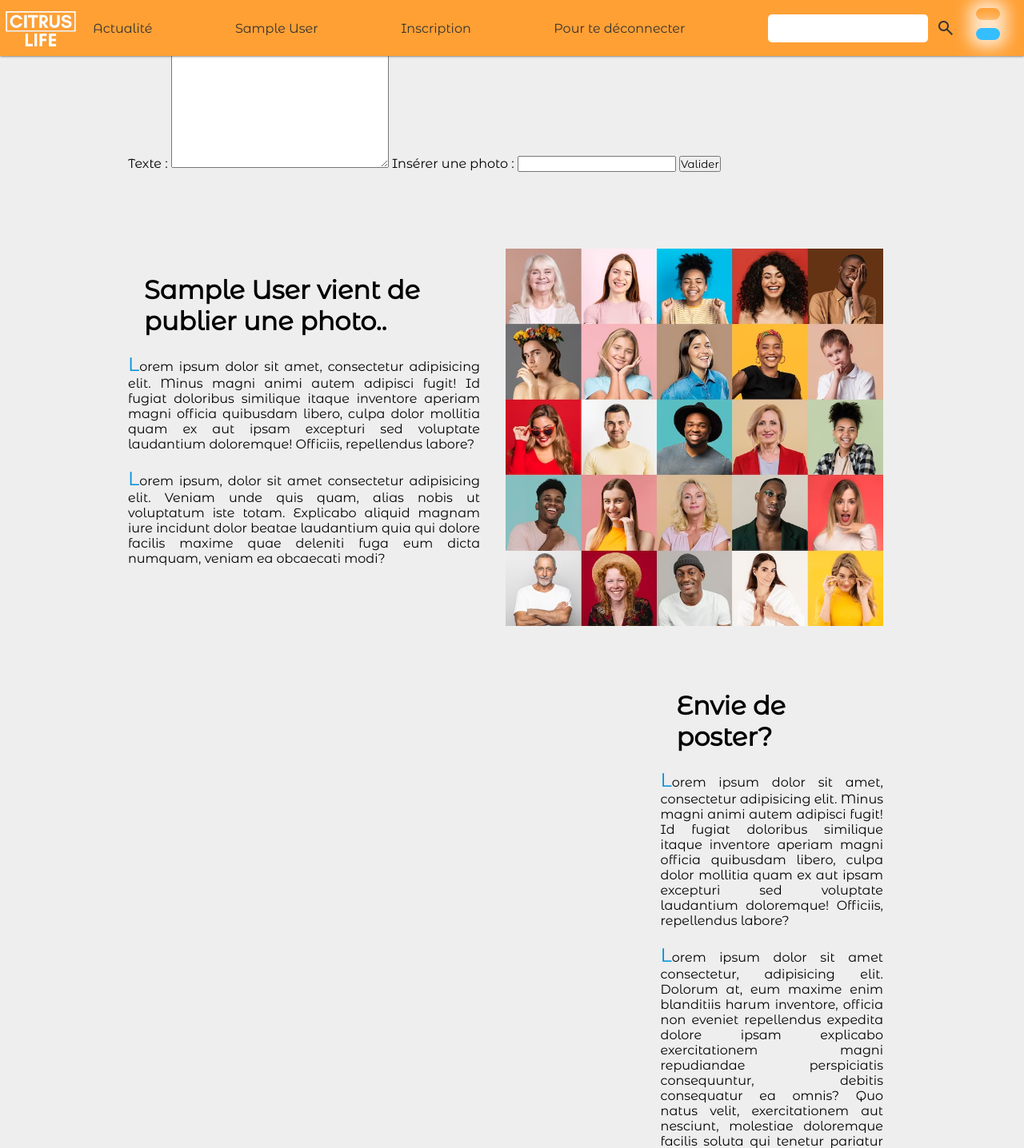
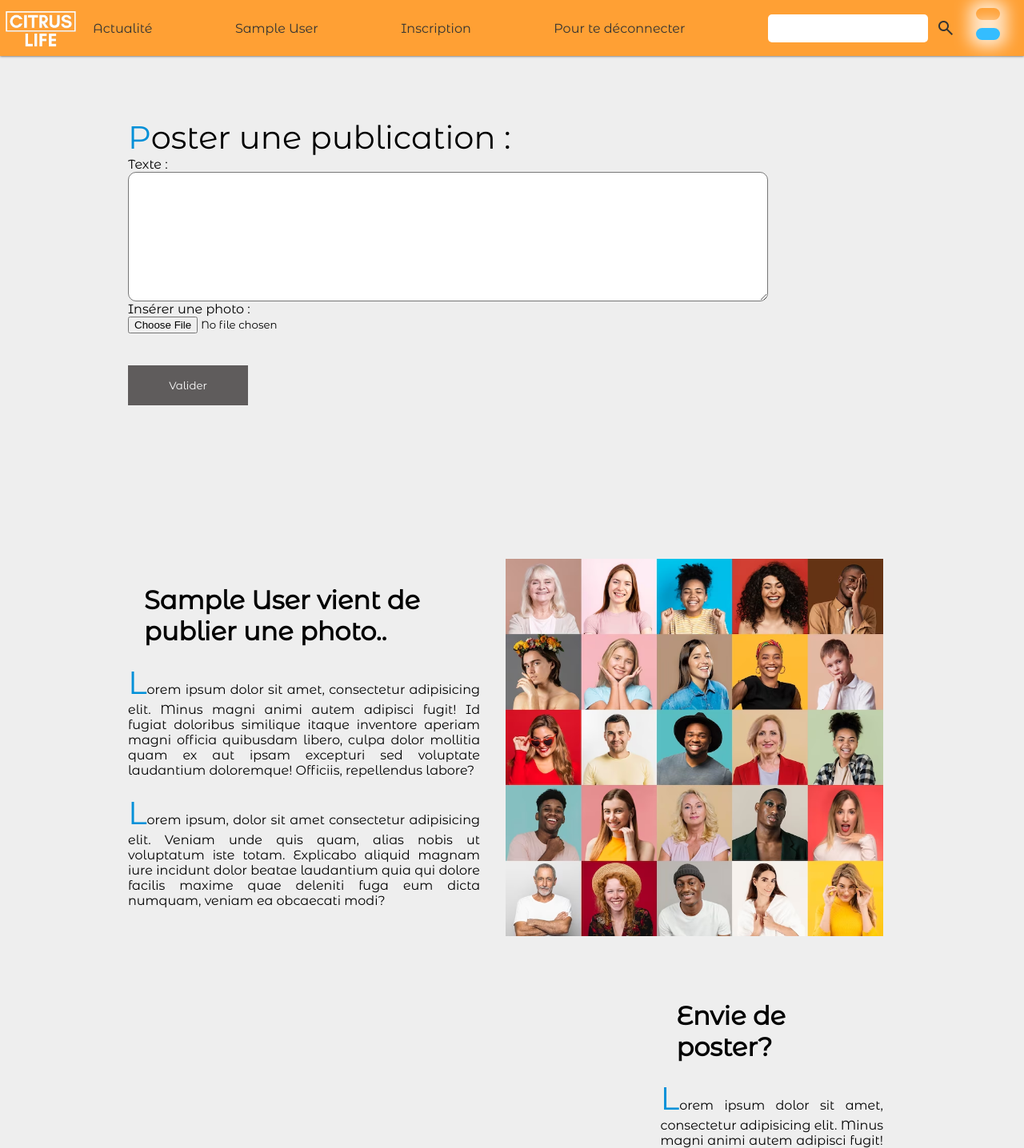
Before and after one commit to Valodev89/reseau_social_perso, a PHP site: page /page_principal_log.php in a window 1280 px wide. Shown: the top 1436 px of the page at 80% size. Run offline with PHP 8.4, Linux system fonts and the light colour scheme; the visitor is signed in with stand-in values (Sample User, id 1); data that the repository does not hold is empty; some libraries are stand-ins or nearby versions.

Commit message:
modification sur page personnel

```diff
--- a/Page_profil.php
+++ b/Page_profil.php
@@ -35,6 +35,6 @@ include('includes/footer.php');
 
 <?php
 } else {
-    echo "<script>window.location.replace('se_connecter.php')</script>";
+    echo "<script>window.location.replace('page_connecter.php')</script>";
 }
 ?>
--- a/css/style_page_principal_log.css
+++ b/css/style_page_principal_log.css
@@ -129,7 +129,7 @@ p {
   text-align: justify;
 }
 p::first-letter {
-  font-size: 1.5rem;
+  font-size: 2.5rem;
   color: rgb(0, 144, 216);
 }
 .adapt {
@@ -140,6 +140,16 @@ p::first-letter {
 .dummy-adapt {
   padding: 2rem 2rem 2rem 0;
 }
+
+#publication {
+  width:auto;
+  border-radius: 10px;
+}
+
+.formulaire {
+  font-size: 2.5em;
+}
+
 .adapt img {
   width: 50%;
 }
@@ -147,6 +157,15 @@ p::first-letter {
   padding: 1rem;
   margin-bottom: 3rem;
   display: flex;
+}
+
+input[type=submit] {
+  height: 50px;
+  width: 150px;
+  margin-top: 5%;
+  background-color: #5f5c5c;
+  border: 0px solid black;
+  color: white;
 }
 .improvise h1 {
   text-align: right;
@@ -293,10 +312,18 @@ p::first-letter {
   cursor: pointer;
   transition: 0.3s;
 }
+
 .fa-times-circle:hover {
   color: rgb(211, 242, 251);
   transform: translateX(-1px);
 }
+
 .fa-times-circle:active {
   transform: scale(1.5);
 }
+
+#form2 {
+  display: flex;
+flex-direction: column;
+  width: 100vh;
+}
--- a/includes/header.php
+++ b/includes/header.php
@@ -20,7 +20,7 @@
         <li class="linav"><a href="./page_actualite.php">Actualité</a></li>
         <li class="linav"><a href="./page_profil.php"><?php echo $profil; ?></a></li>
         <li class="linav"><a href="./page_inscription.php">Inscription</a></li>
-        <li class="linav"><a href="./se_connecter.php"><?php echo $log; ?></a></li>
+        <li class="linav"><a href="./page_connecter.php"><?php echo $log; ?></a></li>
         <li id="recherche">
           <input type="text" id="barrerecherche">
           <span class="material-symbols-outlined" id="logosearch">search</span>
--- a/inscription.php
+++ b/inscription.php
@@ -24,6 +24,6 @@
             'password' => $password
         ]);
         // On renvoie l'utilisateur sur le formulaire de connexion
-        echo "<script>window.location.replace('se_connecter.php')</script>";
+        echo "<script>window.location.replace('page_connecter.php')</script>";
     }
 ?>
--- a/page_actualite.php
+++ b/page_actualite.php
@@ -5,7 +5,7 @@ session_start();
 if ($_SESSION['name']){
     echo "<script>window.location.replace('page_principal_log.php')</script>";
 } else {
-    echo "<script>window.location.replace('se_connecter.php')</script>";
+    echo "<script>window.location.replace('page_connecter.php')</script>";
 }
 
 ?>
--- a/page_principal_log.php
+++ b/page_principal_log.php
@@ -21,15 +21,18 @@ include('connexion.php');
 
 ?>
   <main>
-  <div class="adapt2" id="adapt2">
-        <form method="post" id="form" action="inscription.php">
-            <p class="formulaire">Poster une publication : </p>
+    <div class="adapt" id="adapt">
+      <div class="dummy-adapt">
+      <p class="formulaire">Poster une publication : </p>
+        <form method="post" id="form2" action="#" enctype="multipart/form-data">
+
             <label for="publication">Texte : </label>
             <textarea name="publicaton" id="publication" cols="30" rows="10"></textarea>
             <label for="lastname">Insérer une photo : </label>
-            <input type="text" name="lastname" id="lastname" required>
+            <input type="file" name="file" id="file">
             <input type="submit" value="Valider">
         </form>
+      </div>
     </div>
     <div class="adapt" id="adapt">
       <div class="dummy-adapt">
```
Also changed, not shown: page_connecter.php (renamed from se_connecter.php).
